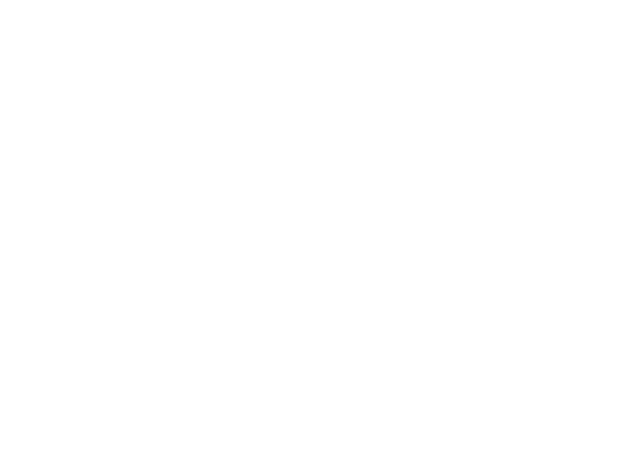
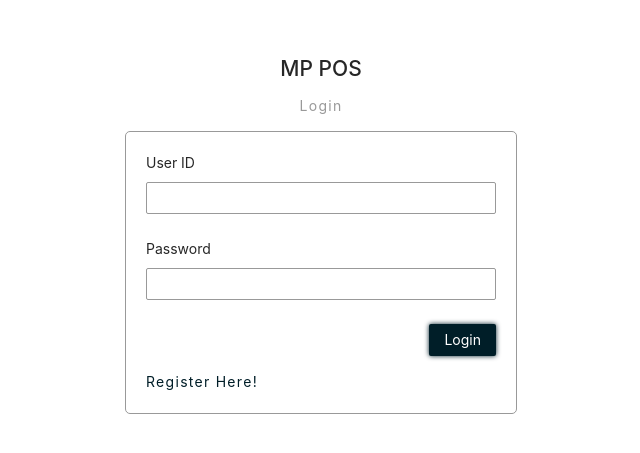
Before and after one commit to muhiddinjv/pos, a React (Create React App) app in the folder client/: page /login in a window 1280 px wide. Before the commit this address had no page. Shown: the part 167-620 px from the top of the page, without its empty margins (319-959 px from the left). Built offline with nearby package versions, Linux system fonts and the light colour scheme.

Commit message:
style: login & register pages

```diff
--- a/client/src/App.tsx
+++ b/client/src/App.tsx
@@ -4,6 +4,8 @@
 import Products from './pages/Products';
 import './App.css';
 import Cart from './pages/Cart';
+import Login from './pages/Login';
+import Register from './pages/Register';
 
 function App() {
   return (
@@ -13,6 +15,8 @@
           <Route path='/' element={<Home />}/>
           <Route path='/products' element={<Products />}/>
           <Route path='/cart' element={<Cart />}/>
+          <Route path='/login' element={<Login />}/>
+          <Route path='/register' element={<Register />}/>
         </Routes>
       </Router>
     </>
--- a/client/src/components/Product.tsx
+++ b/client/src/components/Product.tsx
@@ -34,7 +34,7 @@
         style={{width:240, marginBottom: 20}}
         cover={<img src={product.image} alt={product.name} style={{height:200}}/>}
       >
-        <Meta title={product.name} description={product.category} style={{height:'60px'}} />
+        <Meta title={product.name} description={`$${product.price}`} style={{height:'60px'}} />
         <div className="product-btn">
           <Button onClick={()=>addToCart()}>Add To Cart</Button>
         </div>
--- a/client/src/index.css
+++ b/client/src/index.css
@@ -150,3 +150,48 @@
 .category-name{
   text-transform: capitalize;
 }
+
+.form{
+  display: flex;
+  flex-direction: column;
+  justify-content: center;
+  align-items: center;
+  min-height: 100vh;
+}
+
+.form p {
+  letter-spacing: 1.3px;
+  color: #999;
+}
+
+.form-group {
+  /* box-shadow: 0 0 5px #001e28; */
+  padding: 10px 5px;
+  border-radius: 5px;
+  /* outline: none; */
+  border: 1px solid #999;
+  padding: 20px;
+}
+
+.form-group input{
+  /* border: none; */
+  /* outline: none !important; */
+  border: 1px solid #999;
+  width: 350px;
+}
+
+.form-group input:focus,
+.form-group input:hover {
+  /* outline: none; */
+  border-color: #999;
+}
+
+.form-other {
+  color: #001e28;
+  letter-spacing: 1.3px;
+}
+
+.form-other:hover{
+  color: #001e28;
+  text-decoration: underline;
+}
--- /dev/null
+++ b/client/src/pages/Login.tsx
@@ -0,0 +1,32 @@
+import { Button, Form, Input, Select } from 'antd'
+import FormItem from 'antd/es/form/FormItem'
+import React from 'react'
+import { Link } from 'react-router-dom'
+
+const Login = () => {
+    const handleSubmit = (value: any) => {
+        console.log(value);
+    }
+  return (
+    <div className='form'>
+        <h2>MP POS</h2>
+        <p>Login</p>
+        <div className="form-group">
+        <Form layout='vertical' onFinish={handleSubmit}>
+            <FormItem name='userId' label='User ID'>
+              <Input type='text'/>
+            </FormItem>
+            <FormItem name='password' label='Password'>
+              <Input type='password' />
+            </FormItem>
+            <div className="form-btn-add">
+              <Button htmlType='submit' className='add-new'>Login</Button>
+              <Link className='form-other' to='/register'>Register Here!</Link>
+            </div>
+          </Form>
+        </div>
+    </div>
+  )
+}
+
+export default Login
--- /dev/null
+++ b/client/src/pages/Register.tsx
@@ -0,0 +1,36 @@
+import { Button, Form, Input, Select } from 'antd'
+import FormItem from 'antd/es/form/FormItem'
+import React from 'react'
+import { Link } from 'react-router-dom'
+
+const Register = () => {
+
+    const handleSubmit = (value: any) => {
+        console.log(value);
+    }
+  return (
+    <div className='form'>
+        <h2>MP POS</h2>
+        <p>Register</p>
+        <div className="form-group">
+        <Form layout='vertical' onFinish={handleSubmit}>
+            <FormItem name='name' label='Name'>
+              <Input type='text'/>
+            </FormItem>
+            <FormItem name='userId' label='User ID'>
+              <Input type='text'/>
+            </FormItem>
+            <FormItem name='password' label='Password'>
+              <Input type='password' />
+            </FormItem>
+            <div className="form-btn-add">
+              <Button htmlType='submit' className='add-new'>Register</Button>
+              <Link className='form-other' to='/login'>Login Here!</Link>
+            </div>
+          </Form>
+        </div>
+    </div>
+  )
+}
+
+export default Register
```
